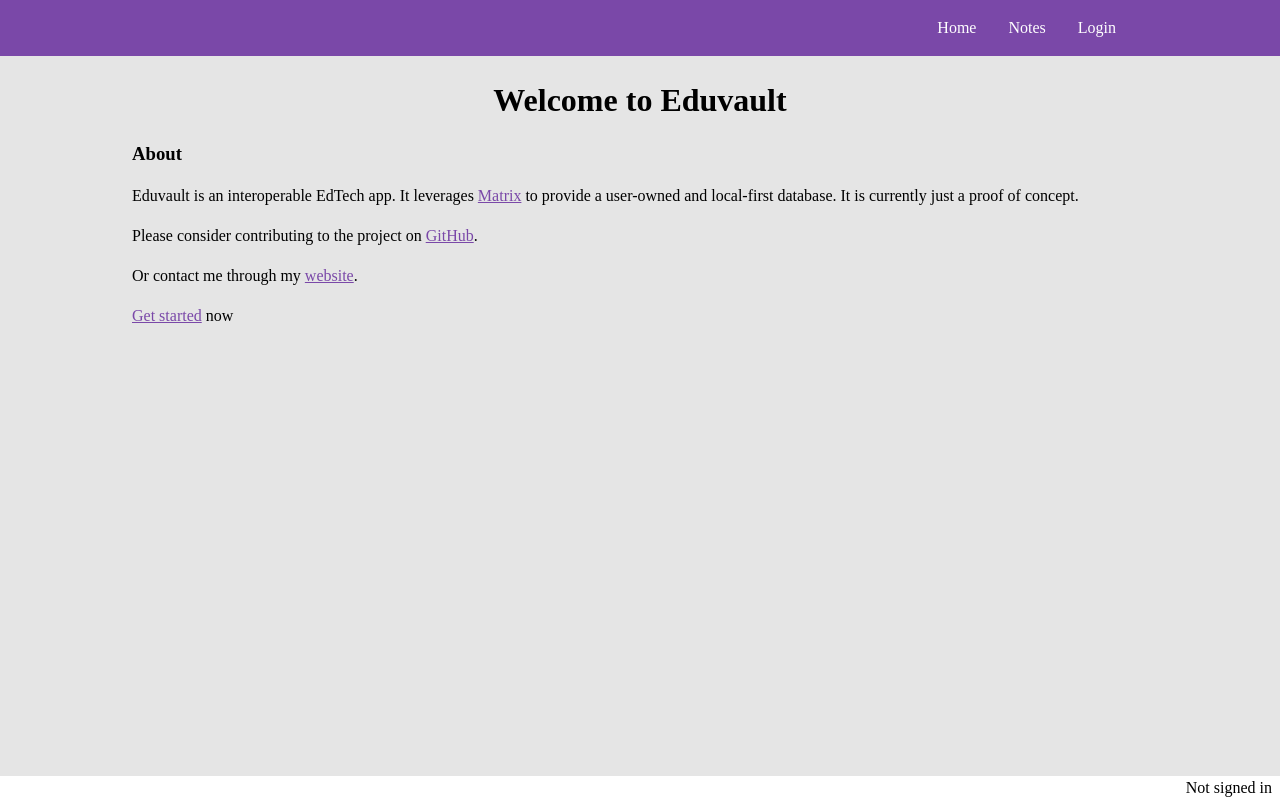
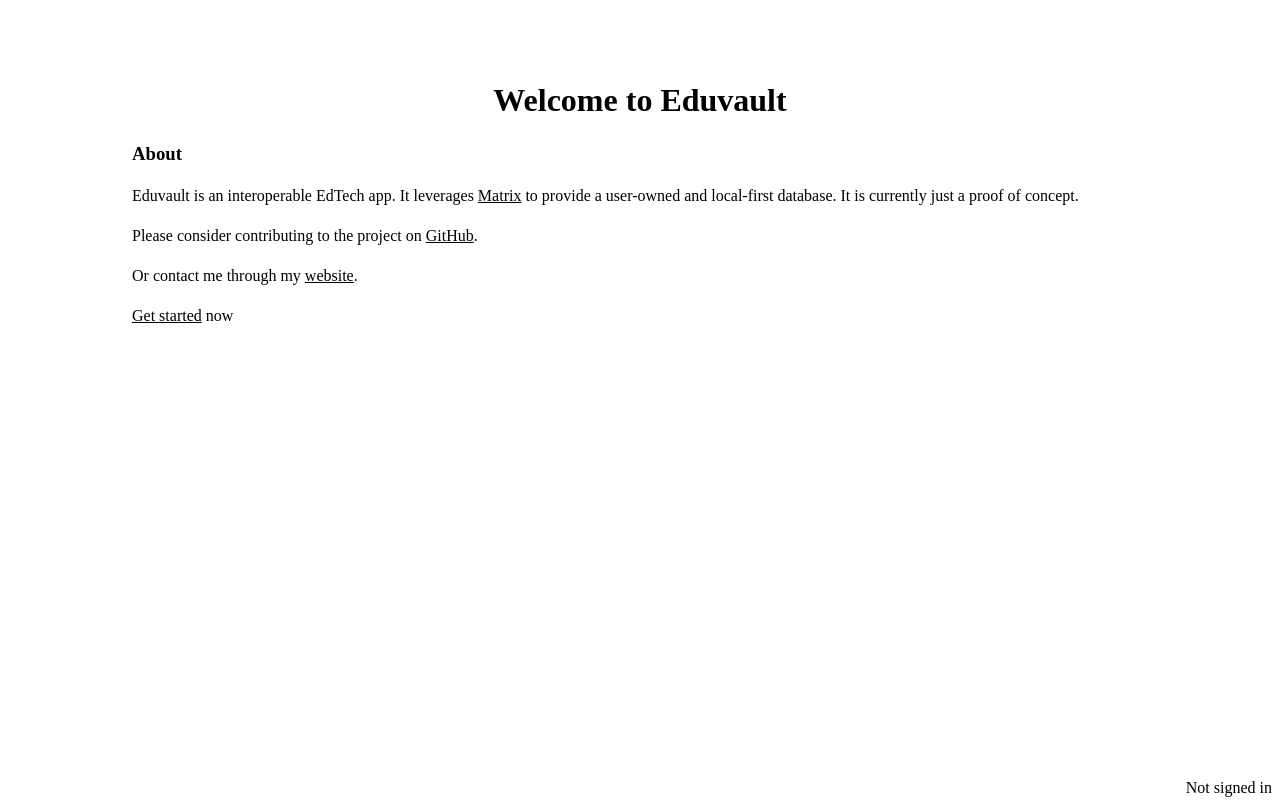
Before and after one commit to jacobcoro/eduvault-matrix-crdt, a Next.js app: page / in a window 1280 px wide. Built offline with nearby package versions, Linux system fonts and the light colour scheme; some icons are missing.

Commit message:
set theme on html root

```diff
--- a/src/components/base/useTheme.tsx
+++ b/src/components/base/useTheme.tsx
@@ -18,19 +18,19 @@ const useTheme = () => {
   }, []);
 
   const applyTheme = (newTheme: 'light' | 'dark') => {
-    const root = document.getElementById('app-root');
-    if (!root) return;
-
     localStorage.setItem('color-mode', newTheme);
     setTheme(newTheme);
-    if (root.dataset.theme === newTheme) return;
-    root.dataset.theme = newTheme;
+    if (document.documentElement.getAttribute('data-color-mode') === newTheme)
+      return;
+    document.documentElement.setAttribute('data-color-mode', newTheme); //the editor prefers this attribute
   };
 
   const toggleTheme = () => {
-    const root = document.getElementById('app-root');
-    if (!root) return;
-    applyTheme(root.dataset.theme === 'light' ? 'dark' : 'light');
+    applyTheme(
+      document.documentElement.getAttribute('data-color-mode') === 'light'
+        ? 'dark'
+        : 'light'
+    );
   };
 
   return { theme, setTheme: applyTheme, toggleTheme };
--- a/src/styles/color-theme.css
+++ b/src/styles/color-theme.css
@@ -1,5 +1,5 @@
 /* Light Mode */
-.root[data-theme='light'] {
+html[data-color-mode='light'] {
   --primary: #f5841f;
   --secondary: #7a48a8;
   --text: #000000;
@@ -13,7 +13,7 @@
 }
 
 /* Dark Mode */
-.root[data-theme='dark'] {
+html[data-color-mode='dark'] {
   --primary: #f39a4d;
   --secondary: #12aabb;
   --text: #ffff;
```
